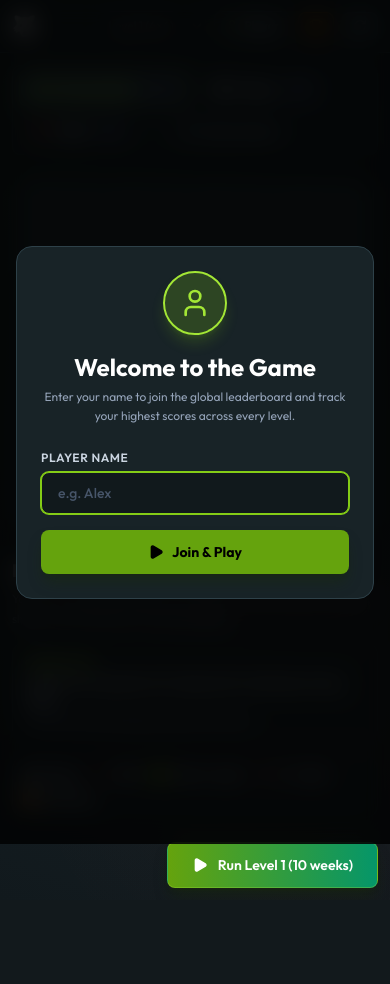
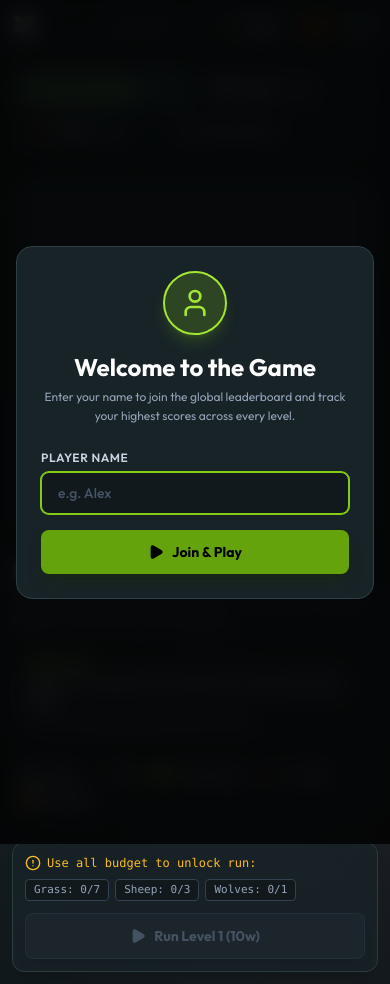
Before and after one commit to vikaskolanu/wolf-and-sheep-game, a React (Vite) app: page / in a window 390 px wide. Before the commit the page ends 900 px from the top, so only its background shows below. Built offline with nearby package versions, Linux system fonts and the light colour scheme.

Commit message:
feat: require 100% budget utilization before enabling Run button with real-time helper indicators

```diff
--- a/src/App.tsx
+++ b/src/App.tsx
@@ -190,8 +190,12 @@ export function App() {
 
   // Start simulation
   const handleStartSimulation = () => {
-    if (sheep.length === 0 || wolves.length === 0) {
-      alert("Please place at least one sheep and one wolf before running the simulation.");
+    const isGrassFull = placedGrassCount === currentLevel.budgets.grass;
+    const isSheepFull = placedSheepCount === currentLevel.budgets.sheep;
+    const isWolvesFull = placedWolvesCount === currentLevel.budgets.wolves;
+
+    if (!isGrassFull || !isSheepFull || !isWolvesFull) {
+      alert("You must use all available resources (grass patches, sheep, and wolves) before running the simulation.");
       return;
     }
 
@@ -377,6 +381,9 @@ export function App() {
             status={status}
             currentWeek={currentWeek}
             speed={speed}
+            placedGrass={placedGrassCount}
+            placedSheep={placedSheepCount}
+            placedWolves={placedWolvesCount}
             onStart={handleStartSimulation}
             onPause={handlePause}
             onResume={handleResume}
--- a/src/components/SimulationControls.tsx
+++ b/src/components/SimulationControls.tsx
@@ -1,5 +1,5 @@
 import React from 'react';
-import { Play, Pause, StepForward, RotateCcw, FastForward } from 'lucide-react';
+import { Play, Pause, StepForward, RotateCcw, FastForward, AlertCircle, CheckCircle2 } from 'lucide-react';
 import { LevelConfig, SimulationStatus } from '../core/types';
 
 interface SimulationControlsProps {
@@ -7,6 +7,9 @@ interface SimulationControlsProps {
   status: SimulationStatus;
   currentWeek: number;
   speed: number;
+  placedGrass: number;
+  placedSheep: number;
+  placedWolves: number;
   onStart: () => void;
   onPause: () => void;
   onResume: () => void;
@@ -20,6 +23,9 @@ export const SimulationControls: React.FC<SimulationControlsProps> = ({
   status,
   currentWeek,
   speed,
+  placedGrass,
+  placedSheep,
+  placedWolves,
   onStart,
   onPause,
   onResume,
@@ -29,16 +35,69 @@ export const SimulationControls: React.FC<SimulationControlsProps> = ({
 }) => {
   const isSimulating = status === 'running' || status === 'paused';
 
+  const isGrassFull = placedGrass === level.budgets.grass;
+  const isSheepFull = placedSheep === level.budgets.sheep;
+  const isWolvesFull = placedWolves === level.budgets.wolves;
+  const allResourcesPlaced = isGrassFull && isSheepFull && isWolvesFull;
+
   if (!isSimulating) {
     return (
-      <div className="flex items-center justify-end w-full">
+      <div className="flex flex-col sm:flex-row items-center justify-between gap-3 w-full bg-[#182327]/85 border border-[#2b3c43] p-3 rounded-xl shadow-xl backdrop-blur-md">
+        {/* Resource Allocation Status Helper */}
+        <div className="flex flex-wrap items-center gap-2 text-xs font-mono">
+          {!allResourcesPlaced ? (
+            <div className="flex items-center gap-1.5 text-amber-400">
+              <AlertCircle className="w-4 h-4 shrink-0" />
+              <span>Use all budget to unlock run:</span>
+            </div>
+          ) : (
+            <div className="flex items-center gap-1.5 text-lime-400 font-bold">
+              <CheckCircle2 className="w-4 h-4 shrink-0" />
+              <span>All resources placed! Ready to simulate.</span>
+            </div>
+          )}
+
+          <div className="flex items-center gap-1.5">
+            <span className={`px-2 py-0.5 rounded text-[11px] border ${
+              isGrassFull
+                ? 'bg-lime-950/60 text-lime-300 border-lime-500/40'
+                : 'bg-[#12191c] text-slate-400 border-slate-700'
+            }`}>
+              Grass: {placedGrass}/{level.budgets.grass}
+            </span>
+
+            <span className={`px-2 py-0.5 rounded text-[11px] border ${
+              isSheepFull
+                ? 'bg-sky-950/60 text-sky-300 border-sky-500/40'
+                : 'bg-[#12191c] text-slate-400 border-slate-700'
+            }`}>
+              Sheep: {placedSheep}/{level.budgets.sheep}
+            </span>
+
+            <span className={`px-2 py-0.5 rounded text-[11px] border ${
+              isWolvesFull
+                ? 'bg-red-950/60 text-red-300 border-red-500/40'
+                : 'bg-[#12191c] text-slate-400 border-slate-700'
+            }`}>
+              Wolves: {placedWolves}/{level.budgets.wolves}
+            </span>
+          </div>
+        </div>
+
+        {/* Run Button - Greyed out until all resources are placed */}
         <button
           type="button"
+          disabled={!allResourcesPlaced}
           onClick={onStart}
-          className="flex items-center gap-2.5 px-6 py-3 rounded-lg bg-gradient-to-r from-lime-600 to-emerald-600 hover:from-lime-500 hover:to-emerald-500 text-white font-semibold shadow-lg shadow-lime-950/40 hover:shadow-lime-600/30 transition-all transform active:scale-95 text-sm md:text-base border border-lime-400/30"
+          className={`flex items-center justify-center gap-2 px-6 py-3 rounded-lg font-bold text-sm sm:text-base transition-all w-full sm:w-auto shadow-lg ${
+            allResourcesPlaced
+              ? 'bg-gradient-to-r from-lime-500 to-emerald-500 hover:from-lime-400 hover:to-emerald-400 text-black shadow-lime-500/30 hover:scale-[1.02] cursor-pointer active:scale-95 animate-pulse'
+              : 'bg-[#1e2a2f] text-slate-500 border border-slate-700/60 cursor-not-allowed opacity-60'
+          }`}
+          title={allResourcesPlaced ? "Start simulation" : "Place all grass, sheep, and wolves to enable run"}
         >
-          <Play className="w-4 h-4 fill-white" />
-          <span>Run Level {level.id} ({level.targetWeeks} weeks)</span>
+          <Play className={`w-4 h-4 ${allResourcesPlaced ? 'fill-black' : 'fill-slate-500'}`} />
+          <span>Run Level {level.id} ({level.targetWeeks}w)</span>
         </button>
       </div>
     );
```
